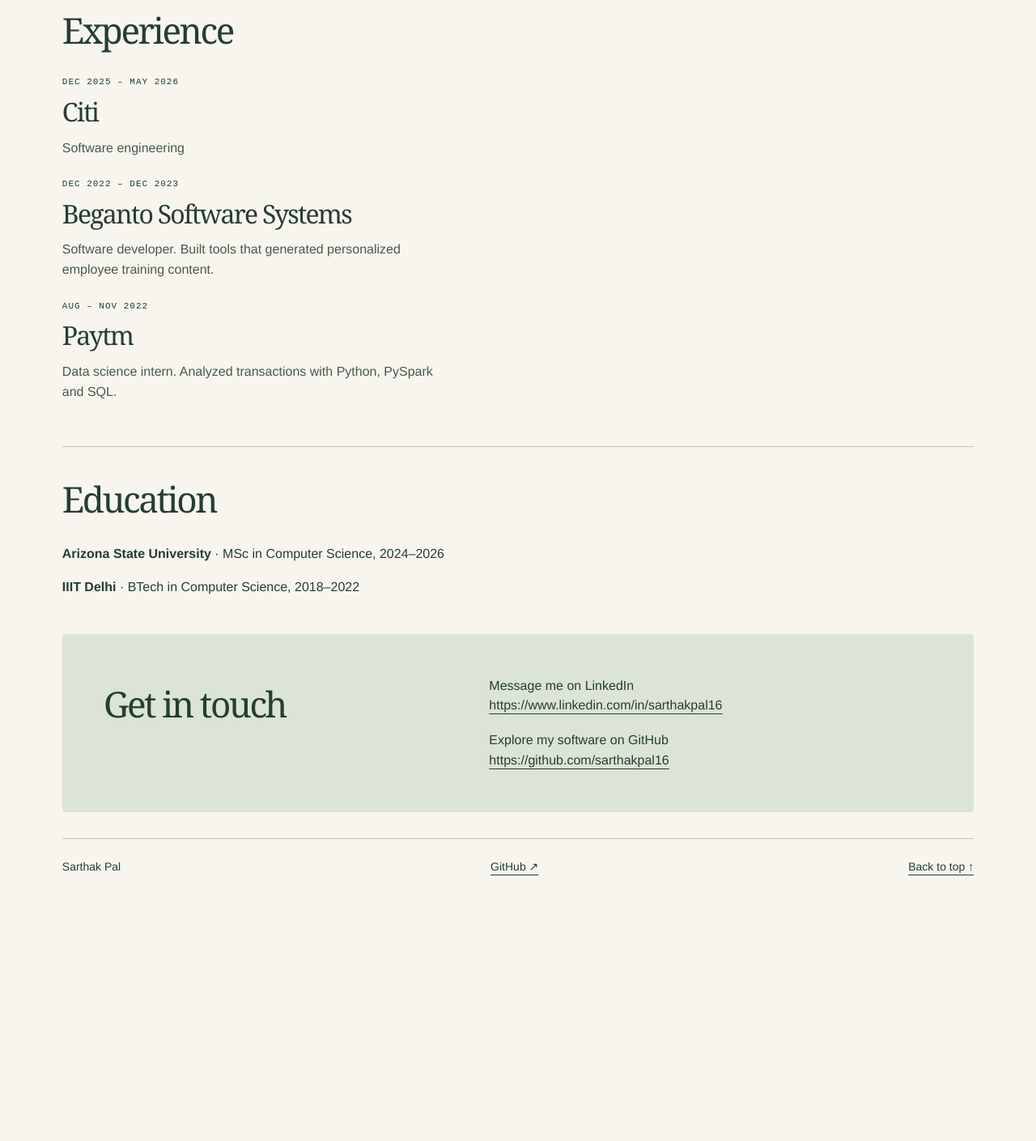
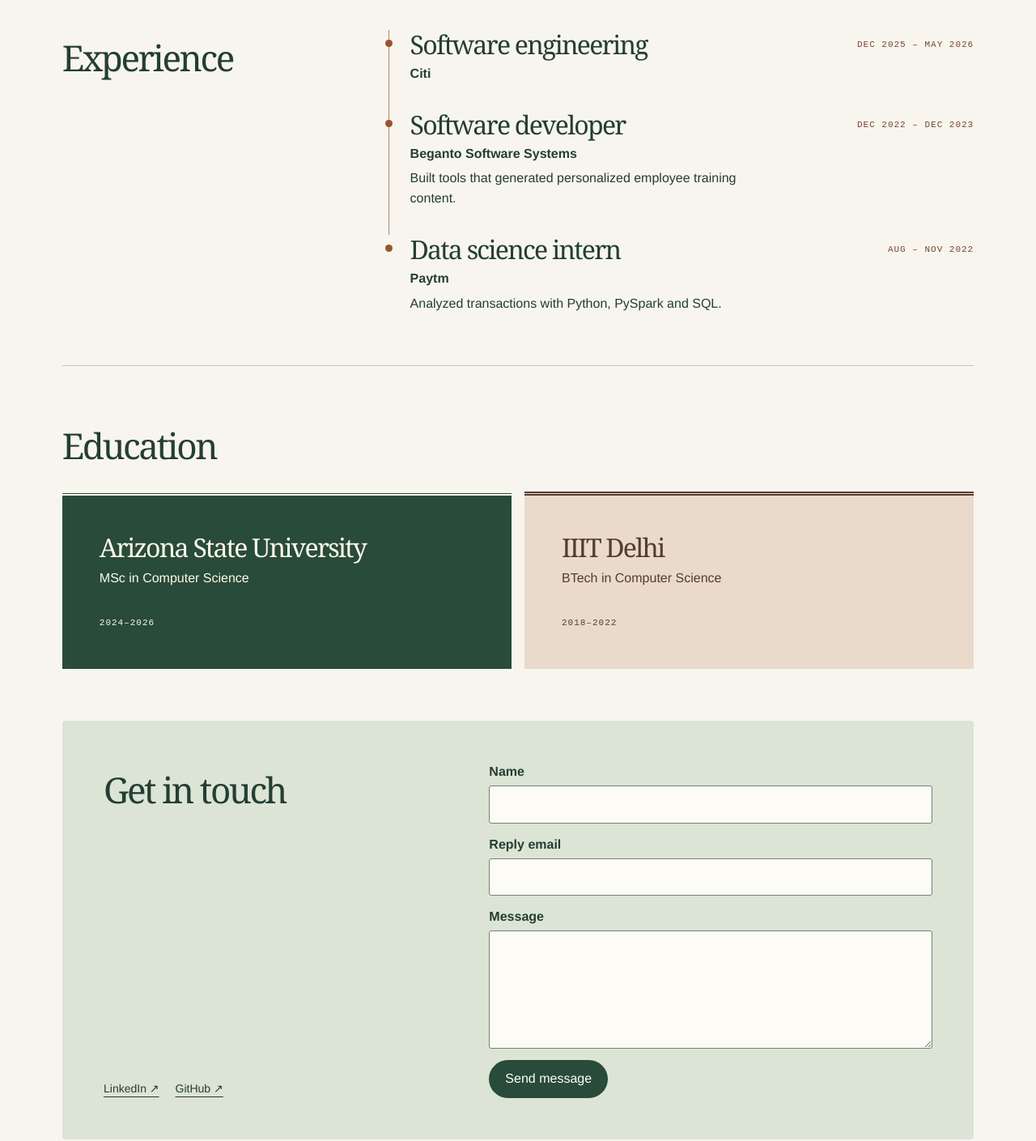
Before and after one commit to sarthakpal16/sarthak-pal-portfolio, a plain HTML site: page dist/index.html in a window 1280 px wide. Shown: the part 1261-2670 px from the top of the page at 81% size. Before the commit the page ends 2367 px from the top, so only its background shows below. Drawn offline with Linux system fonts and the light colour scheme.

Commit message:
Redesign portfolio history and add an email contact form

```diff
--- a/dist/index.html
+++ b/dist/index.html
@@ -7,14 +7,25 @@
 <article><div class="art" aria-hidden="true"><svg viewBox="0 0 200 120"><path d="M26 68L83 24 134 76 26 68 92 100 134 76 181 36 83 24 92 100"/> <circle cx="26" cy="68" r="7"/><circle cx="83" cy="24" r="7"/><circle cx="134" cy="76" r="7"/><circle cx="92" cy="100" r="7"/><circle cx="181" cy="36" r="7"/></svg></div><p class="label">Kafka · Neo4j</p><h3>Real-time graph analytics</h3><p>Streams New York City taxi trips into a graph. PageRank ranks connected locations, and breadth-first search traces paths between them.</p></article>
 <article><div class="art" aria-hidden="true"><svg viewBox="0 0 200 120"><path d="M15 60H148 M122 60V27H148 M122 60V93H148"/><rect x="10" y="47" width="25" height="26" rx="3"/><rect x="59" y="40" width="9" height="40" rx="3"/><rect x="74" y="40" width="9" height="40" rx="3"/><rect x="89" y="40" width="9" height="40" rx="3"/><rect x="148" y="16" width="36" height="22" rx="3"/><rect x="148" y="49" width="36" height="22" rx="3"/><rect x="148" y="82" width="36" height="22" rx="3"/></svg></div><p class="label">AWS EC2 · SQS</p><h3>Elastic recognition service</h3><p>Buffers recognition requests in an SQS queue so EC2 inference workers can process them independently of the web tier.</p></article>
 </div></section>
-<section class="history"><h2>Experience</h2>
-<article><p class="label">Dec 2025 – May 2026</p><h3>Citi</h3><p>Software engineering</p></article>
-<article><p class="label">Dec 2022 – Dec 2023</p><h3>Beganto Software Systems</h3><p>Software developer. Built tools that generated personalized employee training content.</p></article>
-<article><p class="label">Aug – Nov 2022</p><h3>Paytm</h3><p>Data science intern. Analyzed transactions with Python, PySpark and SQL.</p></article></section>
-<section class="history"><h2>Education</h2><p><strong>Arizona State University</strong> · MSc in Computer Science, 2024–2026</p><p><strong>IIIT Delhi</strong> · BTech in Computer Science, 2018–2022</p></section>
+<section class="experience"><h2>Experience</h2>
+<ol class="timeline">
+<li><h3>Software engineering</h3><span>Citi</span><small>Dec 2025 – May 2026</small></li>
+<li><h3>Software developer</h3><span>Beganto Software Systems</span><small>Dec 2022 – Dec 2023</small><p>Built tools that generated personalized employee training content.</p></li>
+<li><h3>Data science intern</h3><span>Paytm</span><small>Aug – Nov 2022</small><p>Analyzed transactions with Python, PySpark and SQL.</p></li>
+</ol></section>
+<section class="education"><h2>Education</h2><div class="degrees">
+<div><h3>Arizona State University</h3><p>MSc in Computer Science</p><small>2024–2026</small></div>
+<div><h3>IIIT Delhi</h3><p>BTech in Computer Science</p><small>2018–2022</small></div>
+</div></section>
 <section id="contact" aria-labelledby="contact-heading" tabindex="-1">
 <h2 id="contact-heading">Get in touch</h2>
-<div><p>Message me on LinkedIn<br><a href="https://www.linkedin.com/in/sarthakpal16">https://www.linkedin.com/in/sarthakpal16</a></p>
-<p>Explore my software on GitHub<br><a href="https://github.com/sarthakpal16">https://github.com/sarthakpal16</a></p></div>
+<form method="post" action="https://formsubmit.co/sarthakpal16@gmail.com">
+<label>Name<input name="name" autocomplete="name" required></label>
+<label>Reply email<input name="email" type="email" autocomplete="email" required></label>
+<label>Message<textarea name="message" rows="5" required></textarea></label>
+<input type="text" name="_honey" hidden tabindex="-1" autocomplete="off">
+<button class="button" type="submit">Send message</button>
+</form>
+<div class="social"><a href="https://www.linkedin.com/in/sarthakpal16">LinkedIn ↗</a><a href="https://github.com/sarthakpal16">GitHub ↗</a></div>
 </section></main>
 <footer><span>Sarthak Pal</span><a href="https://github.com/sarthakpal16">GitHub ↗</a><a href="#top">Back to top ↑</a></footer></body></html>
--- a/dist/style.css
+++ b/dist/style.css
@@ -30,3 +30,47 @@ article:nth-child(3) .art{background:#e1e6df}
 @media (max-width: 460px) {
   header { height: auto; flex-wrap: wrap; gap: 8px 20px; padding: 14px 0; }
 }
+
+.experience, .education {
+  border-top: 1px solid #bfc6b9;
+  padding: clamp(32px, 5vw, 68px) 0;
+}
+.experience { display: grid; grid-template-columns: 1fr 2fr; gap: 2rem; }
+.timeline { list-style: none; margin: 0 0 0 6px; padding: 0; }
+.timeline li {
+  position: relative;
+  display: grid;
+  grid-template-columns: 1fr auto;
+  border-left: 1px solid #ac876f;
+  padding: 0 0 32px 26px;
+}
+.timeline li:last-child { border-color: transparent; padding-bottom: 0; }
+.timeline li::before {
+  content: ""; position: absolute; top: 12px; left: -5px;
+  width: 9px; height: 9px; border-radius: 50%; background: #995333;
+}
+.timeline h3, .degrees h3 { line-height: 1.15; }
+.timeline span, .timeline p { grid-column: 1 / -1; }
+.timeline span { margin-top: 5px; font-weight: 600; }
+.timeline small { grid-area: 1 / 2; align-self: center; color: #75462e; }
+.timeline p { margin: 6px 0 0; max-width: 50ch; }
+.degrees { display: grid; grid-template-columns: repeat(2,1fr); gap: 16px; }
+.degrees > div { padding: clamp(24px, 4vw, 46px); background: #294b39; color: #fff9e9; border-top: 5px double currentColor; }
+.degrees > div + div { background: #eadacc; color: #553c2f; }
+.degrees p { margin: 8px 0 28px; }
+#contact form { display: grid; gap: 14px; grid-row: span 2; }
+#contact label { display: grid; gap: 4px; font-weight: 600; }
+#contact input:not([hidden]), #contact textarea {
+  width: 100%; padding: 10px; font: inherit; color: inherit;
+  background: #fcfbf6; border: 1px solid #758373; border-radius: 3px;
+}
+#contact textarea { resize: vertical; }
+#contact button { justify-self: start; border: 0; font: inherit; cursor: pointer; }
+#contact :focus-visible { outline: 3px solid #944728; outline-offset: 3px; }
+.social { display: flex; gap: 20px; align-self: end; font-size: 14px; }
+@media (max-width: 800px) {
+  .experience, .degrees { display: block; }
+  .degrees > div + div { margin-top: 14px; }
+  .timeline li { display: flex; flex-direction: column; }
+  .timeline small { align-self: start; margin-top: 5px; }
+}
```
